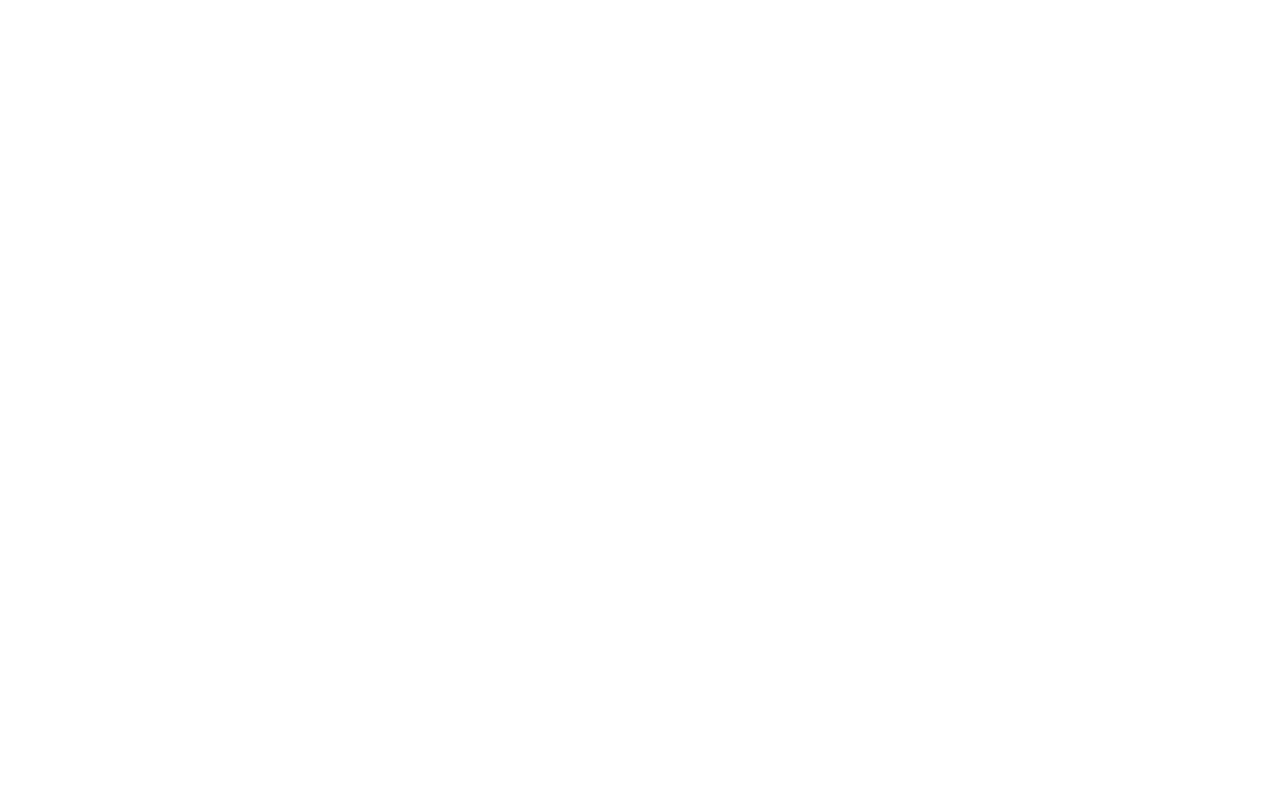
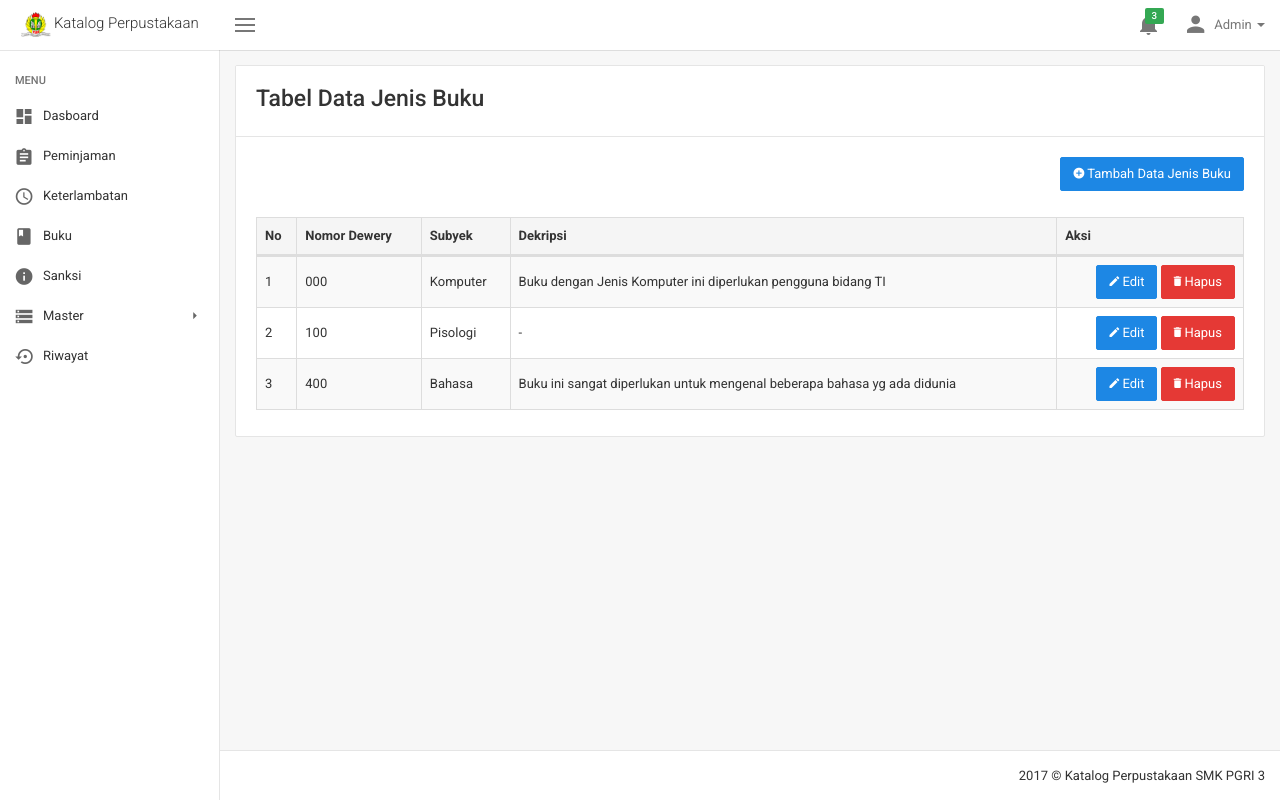
Before and after one commit to SgtBagus/TA-Perpustakaan-SMK-PGRI-3-malang-Web-, a PHP site: page /jenis_buku.php in a window 1280 px wide. Before the commit the page is empty. Run offline with PHP 8.4, Linux system fonts and the light colour scheme; some libraries are stand-ins or nearby versions.

Commit message:
versi 1.0.1

```diff
--- a/jenis_buku.php
+++ b/jenis_buku.php
@@ -0,0 +1,120 @@
+<?php $page="JENIS BUKU" ?>
+<!DOCTYPE html>
+<html lang="en">
+  <?php include('script/head_script.php') ?>
+  <body class="layout layout-header-fixed layout-left-sidebar-fixed">
+    <?php include('menu/header.php') ?>
+    <div class="site-main">
+      <?php include('menu/sidebar.php') ?>
+      <div class="site-content">
+        <div class="panel panel-default panel-table">
+          <div class="panel-heading">
+            <h3 class="m-t-0 m-b-5">Tabel Data Jenis Buku</h3>
+          </div>
+          <div class="panel-body">
+            <div align="right">
+              <a href="tambah_siswa.php">
+                <button type="button" class="btn btn-primary">
+                  <i class="zmdi zmdi-plus-circle"></i> Tambah Data Jenis Buku
+                </button>
+              </a>
+            </div>
+            <br>
+            <div class="table-responsive">
+              <table class="table table-striped table-bordered dataTable" id="dataTable">
+                <thead>
+                  <tr>
+                    <th>No</th>
+                    <th>Nomor Dewery</th>
+                    <th>Subyek</th>
+                    <th>Dekripsi</th>
+                    <th>Aksi</th>
+                  </tr>
+                </thead>
+                <tbody>
+                  <tr>
+                    <td>1</td>
+                    <td>000</td>
+                    <td>Komputer</td>
+                    <td>
+                      Buku dengan Jenis Komputer ini diperlukan pengguna bidang TI
+                    </td>
+                    <td align="right">
+                      <a href="edit_jenis_buku.php">
+                        <button type="button" class="btn btn-primary">
+                          <i class="zmdi zmdi-edit"></i> Edit
+                        </button>
+                      </a>
+                      <a href="proses/hapus_jenis_buku.php">
+                        <button type="button" class="btn btn-danger">
+                          <i class="zmdi zmdi-delete"></i> Hapus
+                        </button>
+                      </a>
+                    </td>
+                  </tr>
+                  <tr>
+                    <td>2</td>
+                    <td>100</td>
+                    <td>Pisologi</td>
+                    <td>-</td>
+                    <td align="right">
+                      <a href="edit_jenis_buku.php">
+                        <button type="button" class="btn btn-primary">
+                          <i class="zmdi zmdi-edit"></i> Edit
+                        </button>
+                      </a>
+                      <a href="proses/hapus_jenis_buku.php">
+                        <button type="button" class="btn btn-danger">
+                          <i class="zmdi zmdi-delete"></i> Hapus
+                        </button>
+                      </a>
+                    </td>
+                  </tr>
+                  <tr>
+                    <td>3</td>
+                    <td>400</td>
+                    <td>Bahasa</td>
+                    <td>Buku ini sangat diperlukan untuk mengenal beberapa bahasa yg ada didunia</td>
+                    <td align="right">
+                      <a href="edit_jenis_buku.php">
+                        <button type="button" class="btn btn-primary">
+                          <i class="zmdi zmdi-edit"></i> Edit
+                        </button>
+                      </a>
+                      <a href="proses/hapus_jenis_buku.php">
+                        <button type="button" class="btn btn-danger">
+                          <i class="zmdi zmdi-delete"></i> Hapus
+                        </button>
+                      </a>
+                    </td>
+                  </tr>
+                </tbody>
+              </table>
+            </div>
+          </div>
+        </div>
+      </div>
+      <?php include('menu/footer.php') ?>
+    </div>
+  </body>
+  <?php include('script/footer_script.php') ?>
+  <script src="asstes/js/tables-datatables.min.js"></script>
+  <script>
+  $(document).ready(function() {
+    $('#dataTable').DataTable({
+      "language": {
+        "lengthMenu"  : "Tampilkan _MENU_ Data Jenis Buku Perhalaman",
+        "zeroRecords" : "Data Jenis Buku Tidak Ditemukan",
+        "info"        : "Data Jenis Buku Sebanyak _TOTAL_ Dengan Halaman _START_ sampai _END_",
+        "infoEmpty"   : "Data Jenis Buku Tidak Ada",
+        "infoFiltered": "(Pencarian dari _MAX_ Total Data)",
+        "search"      : "Pencarian : ",
+        "paginate"    : {
+                        "next"      : "Selanjutnya",
+                        "previous"  : "Sebelumnya"
+        }
+      }
+    });
+  });
+  </script>
+</html>
--- a/menu/footer.php
+++ b/menu/footer.php
@@ -1,3 +1,3 @@
 <div class="site-footer" align="right">
-  <?php $date=date('Y'); echo $date; ?> © Cosmos
+  <?php $date=date('Y'); echo $date; ?> © Katalog Perpustakaan SMK PGRI 3
 </div>
```
